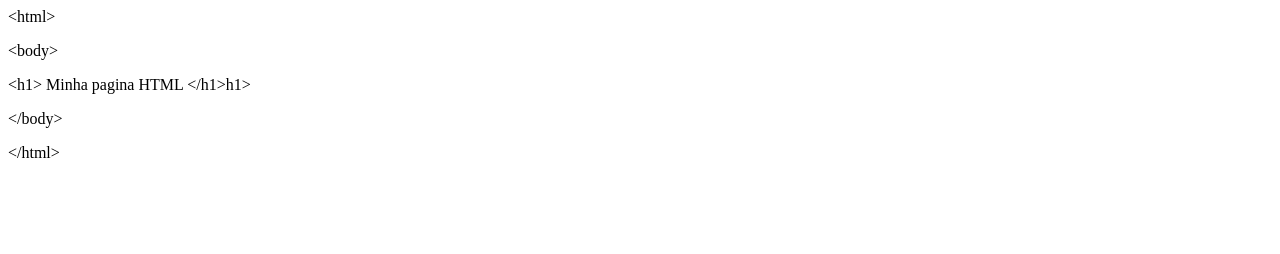
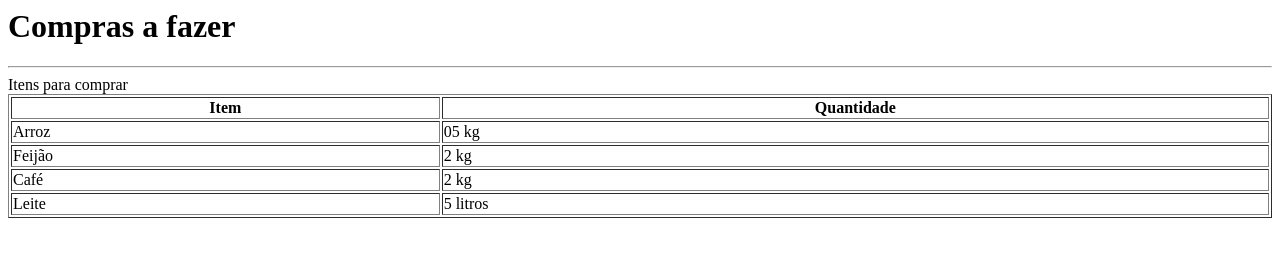
Before and after one commit to Joao92juninho/Junior_No_Itau, a plain HTML site: page Index.html in a window 1280 px wide. Drawn offline with Linux system fonts and the light colour scheme.

Commit message:
Update Index.html

```diff
--- a/Index.html
+++ b/Index.html
@@ -1,16 +1,33 @@
-<!DOCTYPE HTML PUBLIC "-//W3C//DTD HTML 4.0 Transitional//EN">
 <html>
-<head>
-	<meta http-equiv="content-type" content="text/html; charset=windows-1252"/>
-	<title></title>
-	<meta name="generator" content="LibreOffice 7.1.1.2 (Windows)"/>
-	<meta name="created" content="00:00:00"/>
-	<meta name="changed" content="2021-04-22T16:05:05.829000000"/>
-</head>
-<body lang="pt-BR" dir="ltr"><p>&lt;html&gt;</p>
-<p>&lt;body&gt;</p>
-<p>&lt;h1&gt; Minha pagina HTML &lt;/h1&gt;h1&gt;</p>
-<p>&lt;/body&gt;</p>
-<p>&lt;/html&gt;</p>
-</body>
+	<head>
+		<title>.: My Initial Page :.</title>
+	</head>
+	<body>
+		<h1> Compras a fazer </h1>
+		<hr/>
+		Itens para comprar
+
+		<table border="1" width=100%>
+			<tr>
+				<th>Item</th>
+				<th>Quantidade</th>
+			</tr>
+			<tr>
+				<td>Arroz</td>
+				<td>05 kg</td>
+			</tr>
+			<tr>
+				<td>Feijão</td>
+				<td>2 kg</td>
+			</tr>
+			<tr>
+				<td>Café</td>
+				<td>2 kg</td>
+			</tr>
+			<tr>
+				<td>Leite</td>
+				<td>5 litros</td>
+			</tr>
+		</table>
+	</body>
 </html>
```
